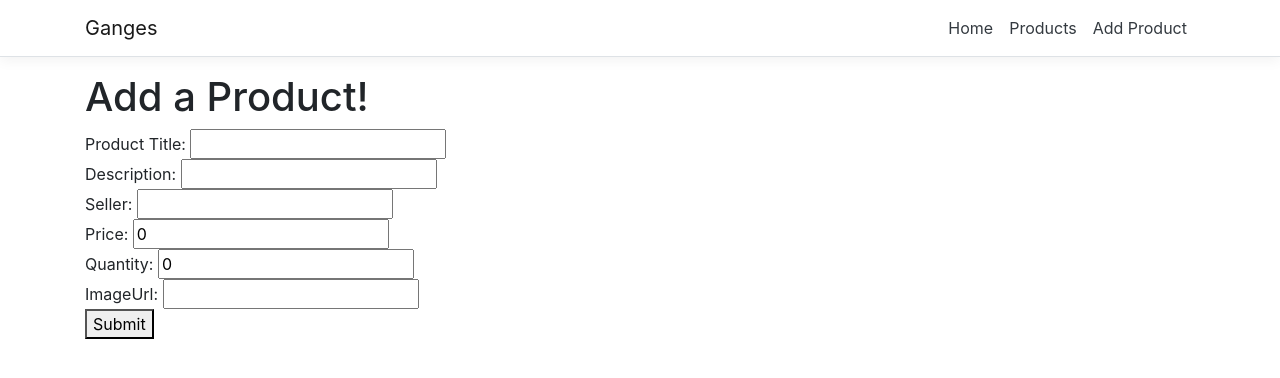
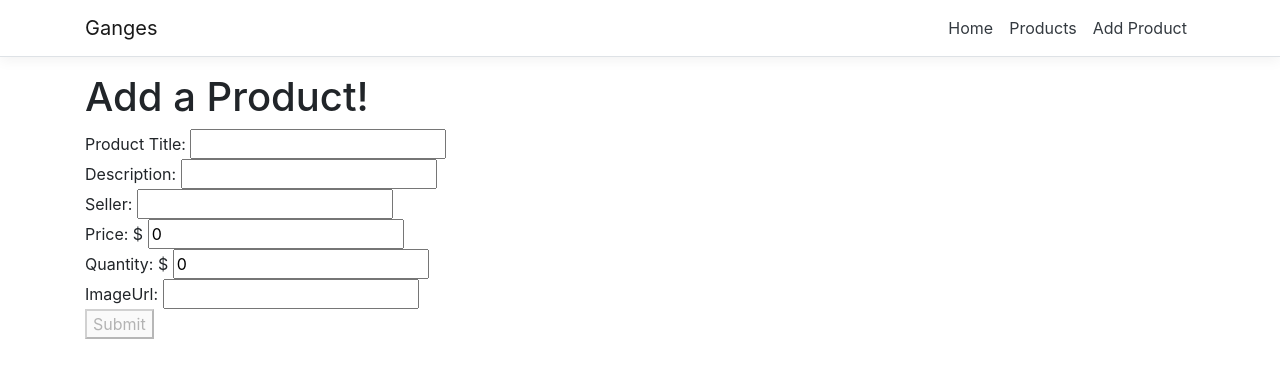
Before and after one commit to alexbobrob/ASP.NET-eShop-webapp, an Angular app in the folder Ganges/ClientApp/: page /add-product in a window 1280 px wide. Shown: the top 378 px of the page. Built offline with nearby package versions, Linux system fonts and the light colour scheme.

Commit message:
Added some simple angular form validation to the add-product component.

```diff
--- a/Ganges/ClientApp/src/app/add-product/add-product.component.html
+++ b/Ganges/ClientApp/src/app/add-product/add-product.component.html
@@ -17,13 +17,13 @@
     </div>
 
     <div>
-        Price:
-        <input type="text" formControlName="price">
+        Price: $
+        <input type="number" formControlName="price">
     </div>
 
     <div>
-        Quantity:
-        <input type="text" formControlName="quantity">
+        Quantity: $
+        <input type="number" formControlName="quantity">
     </div>
 
     <div>
--- a/Ganges/ClientApp/src/app/add-product/add-product.component.ts
+++ b/Ganges/ClientApp/src/app/add-product/add-product.component.ts
@@ -1,5 +1,5 @@
 import { Component, OnInit } from '@angular/core';
-import { FormGroup, FormControl } from '@angular/forms';
+import { FormGroup, FormControl, Validators } from '@angular/forms';
 import { Product } from '../product'
 import { ProductService } from '../product.service';
 
@@ -10,20 +10,23 @@ import { ProductService } from '../product.service';
 })
 export class AddProductComponent implements OnInit {
 
-  //https://angular.io/guide/reactive-forms
-  productForm = new FormGroup({
-    title: new FormControl(''),
-    description: new FormControl(''),
-    seller: new FormControl(''),
-    price: new FormControl(0),
-    quantity: new FormControl(0),
-    imageUrl: new FormControl(''),
-  });
+  productForm:  FormGroup;
 
   // Injecting the ProductService dependency. The property for the parameter is created for us.
   constructor(private productService: ProductService) { }
 
   ngOnInit() {
+    // https://angular.io/guide/reactive-forms
+    // https://angular.io/guide/form-validation
+    // https://angular.io/api/forms/Validators
+    this.productForm = new FormGroup({
+      title: new FormControl('', Validators.required),
+      description: new FormControl('', Validators.required),
+      seller: new FormControl('', Validators.required),
+      price: new FormControl(0, [Validators.required, Validators.min(0.01)]),
+      quantity: new FormControl(0, [Validators.required, Validators.min(1)]),
+      imageUrl: new FormControl('', Validators.required),
+    });
   }
 
   onSubmit() {
@@ -47,6 +50,8 @@ export class AddProductComponent implements OnInit {
         console.log("The product has been added to the database.");
       }
     );
+    // Reset the form
+    this.productForm.reset();
   }
 
 }
```
